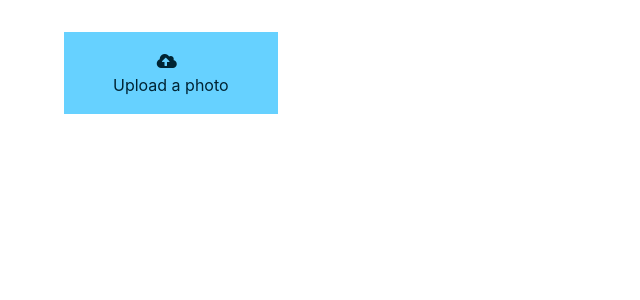
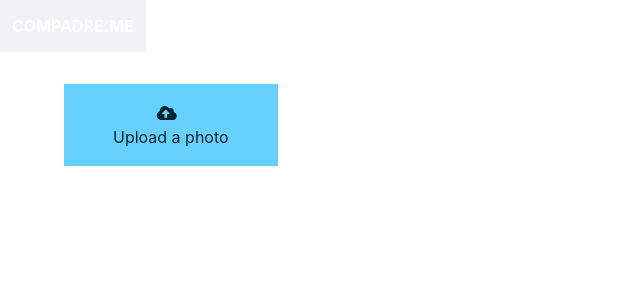
Before and after one commit to duhamelgm/hackathon-compadre, a Vue app in the folder compadre-app/: page / in a window 1280 px wide. Shown: the top 300 px of the page, without its empty margins (0-640 px from the left). Built offline with nearby package versions, Linux system fonts and the light colour scheme.

Commit message:
Adding navbar with logo at the top

```diff
--- a/compadre-app/src/views/HomeView.vue
+++ b/compadre-app/src/views/HomeView.vue
@@ -4,6 +4,25 @@ import SearchProduct from "../components/SearchProduct.vue"
 
 <template>
   <main>
+    <nav class="navbar navbar-custom" role="navigation" aria-label="main navigation">
+      <div class="navbar-brand">
+        <a class="navbar-item" href="https://bulma.io">
+          COMPADRE.ME
+        </a>
+      </div>
+    </nav>
+
     <SearchProduct />
   </main>
 </template>
+
+<style>
+.navbar-custom {
+  /* background: rgb(250, 68, 56); */
+}
+
+.navbar-custom .navbar-item {
+  font-weight: 700;
+  color: white;
+}
+</style>
```
